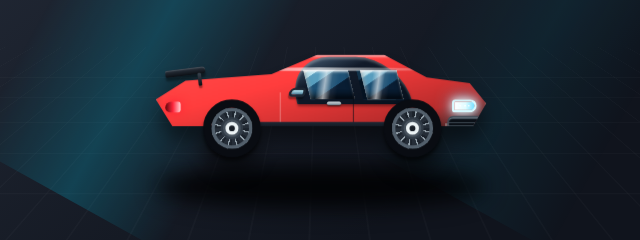
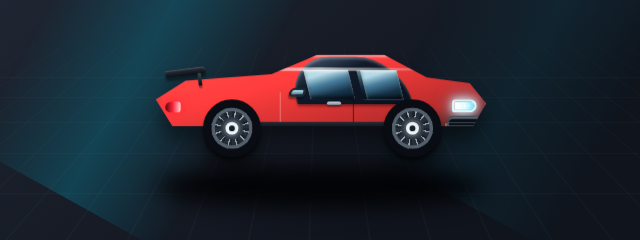
Before and after one commit to jimmycuevasqa-hash/AgustinCO77, a plain HTML site: page index.html in a window 1280 px wide. Shown: the part 488-728 px from the top of the page, 58-698 px from the left. Drawn offline with nearby package versions, Linux system fonts and the light colour scheme; a web font is replaced by a local one.

Commit message:
Corregir cristales del auto: eliminar reflejo cuadrado artificial, degradado de vidrio simplificado y natural

```diff
--- a/styles.css
+++ b/styles.css
@@ -136,9 +136,7 @@ h1, h2, p { margin-top: 0; }
 }
 .car-body::after{content:"";position:absolute;left:29px;right:32px;top:11px;height:3px;border-radius:50%;background:linear-gradient(90deg,transparent,rgba(255,255,255,.7),transparent);filter:blur(.4px)}
 .car-roof { position:absolute; width:98px; height:40px; left:115px; top:2px; background:linear-gradient(160deg,#526e87,#121b2a 38%,#07101c); border-radius:53px 55px 2px 0; transform:skewX(14deg); box-shadow:inset 0 2px 2px rgba(255,255,255,.25),0 2px 2px rgba(0,0,0,.35); }
-.window { position:absolute; top:13px; height:25px; overflow:hidden; background:linear-gradient(150deg,#f4feff 0 6%,#bfe9f4 7% 16%,#5ba3c4 17% 33%,#1f5478 34% 58%,#0a1e34 59% 100%); transform:skewX(14deg); opacity:.97; box-shadow:inset 0 2px 2px rgba(255,255,255,.65),inset 0 -3px 4px rgba(0,0,0,.55),inset 3px 0 2px rgba(255,255,255,.2); }
-.window::after { content:""; position:absolute; inset:0; background:linear-gradient(112deg,transparent 28%,rgba(255,255,255,.62) 42%,rgba(255,255,255,.08) 54%,transparent 66%); mix-blend-mode:screen; }
-.window::before { content:""; position:absolute; left:0; right:0; bottom:0; height:35%; background:linear-gradient(180deg,transparent,rgba(0,0,0,.4)); }
+.window { position:absolute; top:13px; height:25px; overflow:hidden; background:linear-gradient(165deg,#bfe6f2 0 22%,#4d84a3 45%,#193850 72%,#0a1826 100%); transform:skewX(14deg); opacity:.95; box-shadow:inset 0 2px 2px rgba(255,255,255,.5),inset 0 -3px 3px rgba(0,0,0,.5); }
 .window-left { width:38px; left:128px; }.window-right { width:34px; left:173px; border-left:3px solid rgba(0,0,0,.35); }
 .headlight{position:absolute;right:8px;top:38px;height:11px;width:21px;border:2px solid #d7f9ff;border-radius:5px 10px 10px 3px;background:linear-gradient(90deg,#fff,#dffcff 56%,#76dfff);box-shadow:0 0 7px #fff,0 0 15px #52d8ff}.headlight::after{content:"";position:absolute;inset:3px 4px;background:repeating-linear-gradient(90deg,rgba(255,255,255,.9) 0 2px,transparent 2px 4px);border-radius:2px}
 .taillight{position:absolute;left:8px;top:40px;width:13px;height:9px;border-radius:5px 2px 2px 4px;background:linear-gradient(90deg,#5a060b,#ff263c,#ffd1d4);box-shadow:0 0 8px rgba(255,28,51,.85)}
```
